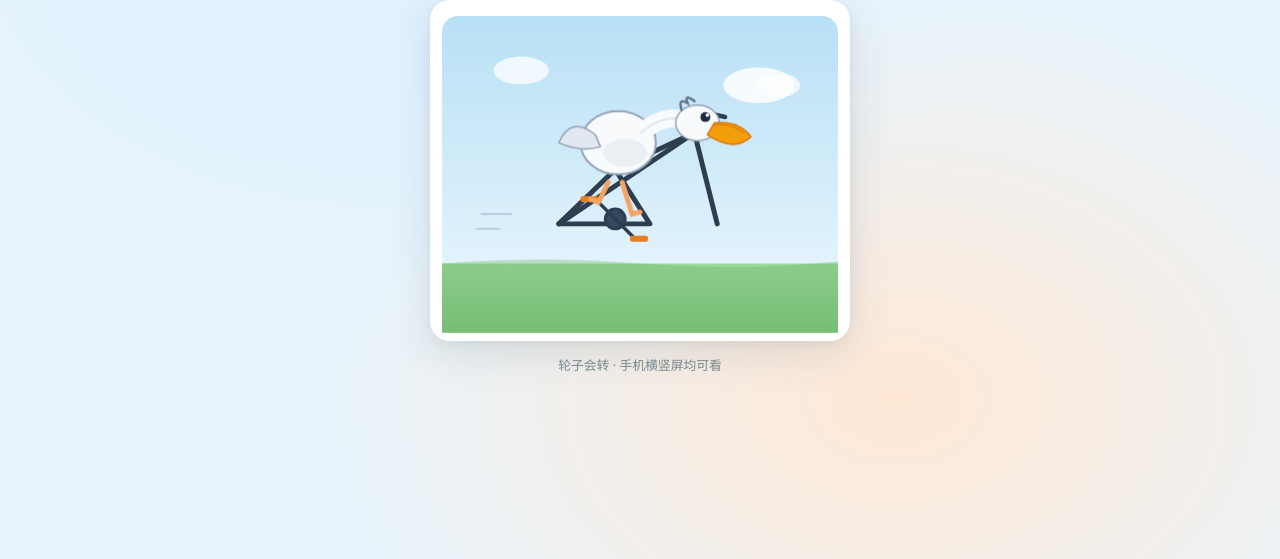
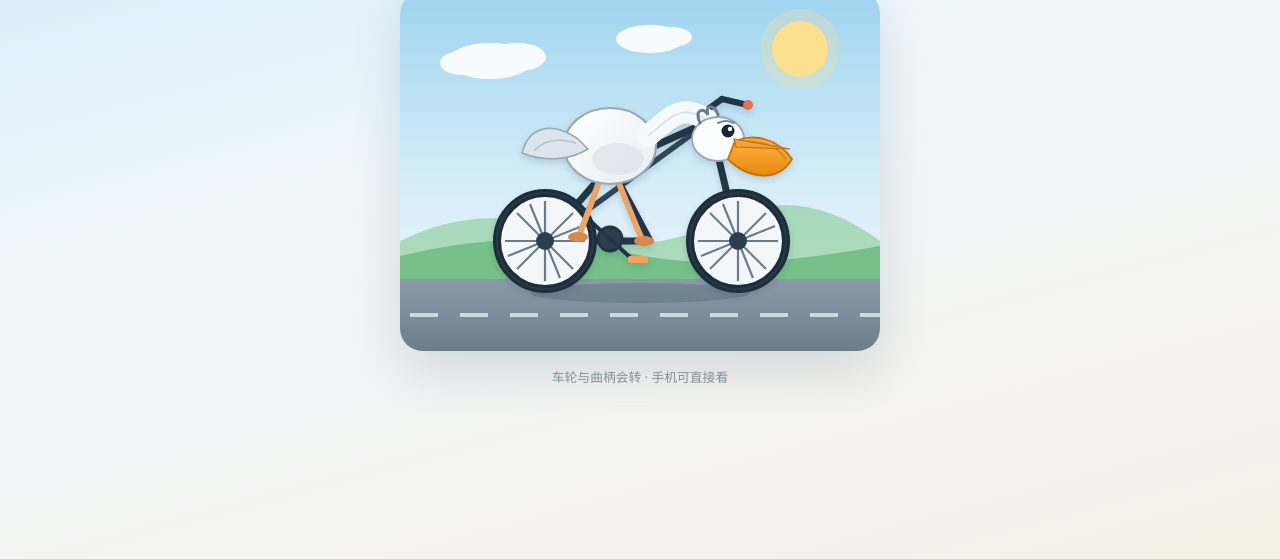
Before and after one commit to dianirayomally513-ai/market-web-kit, a website: page sites/pelican-bike/index.html in a window 1280 px wide. Shown: the part 241-800 px from the top of the page. Drawn offline with Linux system fonts and the light colour scheme.

Commit message:
Redraw pelican-bike SVG (v2)

```diff
--- a/sites/pelican-bike/index.html
+++ b/sites/pelican-bike/index.html
@@ -5,11 +5,6 @@
   <meta name="viewport" content="width=device-width, initial-scale=1, viewport-fit=cover" />
   <title>鹈鹕骑自行车</title>
   <style>
-    :root {
-      --bg: #e8f4fc;
-      --card: #ffffff;
-      --ink: #1a3a4a;
-    }
     * { box-sizing: border-box; margin: 0; padding: 0; }
     body {
       min-height: 100dvh;
@@ -17,166 +12,205 @@
       flex-direction: column;
       align-items: center;
       justify-content: center;
+      gap: 1rem;
       padding: 1.25rem;
       font-family: "PingFang SC", "Hiragino Sans GB", "Microsoft YaHei", system-ui, sans-serif;
-      background:
-        radial-gradient(ellipse at 30% 20%, #dff0ff 0%, transparent 50%),
-        radial-gradient(ellipse at 70% 80%, #ffe8d6 0%, transparent 45%),
-        var(--bg);
-      color: var(--ink);
+      background: linear-gradient(165deg, #cfe8f7 0%, #eef6fb 45%, #f7f0e6 100%);
+      color: #1e3a4c;
     }
     h1 {
-      font-size: clamp(1.25rem, 4.5vw, 1.75rem);
+      font-size: clamp(1.35rem, 5vw, 1.85rem);
       font-weight: 700;
-      letter-spacing: 0.06em;
-      margin-bottom: 1rem;
-      text-align: center;
+      letter-spacing: 0.08em;
     }
     .stage {
-      width: min(92vw, 420px);
-      background: var(--card);
-      border-radius: 1.25rem;
-      box-shadow:
-        0 12px 40px rgba(26, 58, 74, 0.12),
-        0 2px 8px rgba(26, 58, 74, 0.06);
-      padding: 1rem 0.75rem 0.5rem;
+      width: min(94vw, 480px);
+      background: #fff;
+      border-radius: 1.4rem;
+      box-shadow: 0 18px 50px rgba(30, 58, 76, 0.14);
       overflow: hidden;
     }
-    .stage svg {
-      display: block;
-      width: 100%;
-      height: auto;
-    }
-    .hint {
-      margin-top: 0.85rem;
-      font-size: 0.8rem;
-      opacity: 0.55;
-      text-align: center;
-    }
-    /* CSS fallback rotation if SMIL disabled */
-    .wheel-spin {
-      transform-origin: center;
-      animation: spin 1.4s linear infinite;
-    }
-    @keyframes spin {
-      to { transform: rotate(360deg); }
-    }
+    .stage svg { display: block; width: 100%; height: auto; }
+    .hint { font-size: 0.8rem; opacity: 0.5; }
   </style>
 </head>
 <body>
   <h1>鹈鹕骑自行车</h1>
-  <div class="stage" role="img" aria-label="卡通鹈鹕骑自行车插画">
-    <svg viewBox="0 0 400 320" xmlns="http://www.w3.org/2000/svg" aria-hidden="true">
+  <div class="stage" role="img" aria-label="鹈鹕骑自行车插画，车轮转动">
+    <svg viewBox="0 0 480 360" xmlns="http://www.w3.org/2000/svg">
       <defs>
         <linearGradient id="sky" x1="0" y1="0" x2="0" y2="1">
-          <stop offset="0%" stop-color="#b8e0f5"/>
-          <stop offset="100%" stop-color="#eef8ff"/>
+          <stop offset="0%" stop-color="#9fd4f0"/>
+          <stop offset="55%" stop-color="#d7eef9"/>
+          <stop offset="100%" stop-color="#f3f8fc"/>
         </linearGradient>
-        <linearGradient id="ground" x1="0" y1="0" x2="0" y2="1">
-          <stop offset="0%" stop-color="#9ed99a"/>
-          <stop offset="100%" stop-color="#7bc47a"/>
+        <linearGradient id="road" x1="0" y1="0" x2="0" y2="1">
+          <stop offset="0%" stop-color="#8a9aa8"/>
+          <stop offset="100%" stop-color="#6d7d8b"/>
         </linearGradient>
+        <linearGradient id="bodyGrad" x1="0" y1="0" x2="1" y2="1">
+          <stop offset="0%" stop-color="#ffffff"/>
+          <stop offset="100%" stop-color="#e8eef4"/>
+        </linearGradient>
+        <linearGradient id="pouch" x1="0" y1="0" x2="0" y2="1">
+          <stop offset="0%" stop-color="#ffb347"/>
+          <stop offset="100%" stop-color="#e8890c"/>
+        </linearGradient>
+        <filter id="soft" x="-20%" y="-20%" width="140%" height="140%">
+          <feDropShadow dx="0" dy="3" stdDeviation="3" flood-color="#1e3a4c" flood-opacity="0.18"/>
+        </filter>
       </defs>
 
-      <!-- backdrop -->
-      <rect width="400" height="320" rx="16" fill="url(#sky)"/>
-      <ellipse cx="320" cy="70" rx="36" ry="18" fill="#fff" opacity="0.85"/>
-      <ellipse cx="340" cy="70" rx="22" ry="12" fill="#fff" opacity="0.7"/>
-      <ellipse cx="80" cy="55" rx="28" ry="14" fill="#fff" opacity="0.75"/>
-      <rect y="250" width="400" height="70" fill="url(#ground)"/>
-      <path d="M0 250 Q100 242 200 250 T400 248 L400 320 L0 320 Z" fill="#6bb36a" opacity="0.35"/>
-
-      <!-- bike frame -->
-      <g stroke="#2c3e50" stroke-width="5" stroke-linecap="round" stroke-linejoin="round" fill="none">
-        <!-- rear triangle -->
-        <path d="M118 210 L175 155 L210 210 Z"/>
-        <!-- front tube -->
-        <path d="M175 155 L255 118"/>
-        <!-- downtube -->
-        <path d="M118 210 L255 118"/>
-        <!-- seat stay visual -->
-        <path d="M175 155 L118 210" stroke-width="4"/>
-        <!-- fork -->
-        <path d="M255 118 L278 210"/>
-        <!-- handlebar -->
-        <path d="M248 112 L268 98 M268 98 L286 102" stroke-width="4.5"/>
-        <!-- seat -->
-        <path d="M160 148 L190 142" stroke-width="6" stroke="#1a252f"/>
-        <!-- pedals crank -->
-        <circle cx="175" cy="205" r="10" fill="#34495e" stroke="#2c3e50" stroke-width="3"/>
-        <line x1="175" y1="205" x2="195" y2="225" stroke-width="3.5"/>
-        <line x1="175" y1="205" x2="155" y2="185" stroke-width="3.5"/>
-        <rect x="190" y="222" width="18" height="6" rx="2" fill="#e67e22" stroke="none"/>
-        <rect x="140" y="182" width="18" height="6" rx="2" fill="#e67e22" stroke="none"/>
+      <!-- background -->
+      <rect width="480" height="360" fill="url(#sky)"/>
+      <!-- sun -->
+      <circle cx="400" cy="58" r="28" fill="#ffe08a" opacity="0.95"/>
+      <circle cx="400" cy="58" r="40" fill="#ffe08a" opacity="0.25"/>
+      <!-- clouds -->
+      <g fill="#fff" opacity="0.9">
+        <ellipse cx="90" cy="70" rx="42" ry="18"/>
+        <ellipse cx="118" cy="66" rx="28" ry="14"/>
+        <ellipse cx="62" cy="72" rx="22" ry="12"/>
+        <ellipse cx="250" cy="48" rx="34" ry="14"/>
+        <ellipse cx="272" cy="46" rx="20" ry="10"/>
+      </g>
+      <!-- hills -->
+      <path d="M0 250 Q80 210 160 240 T320 230 T480 250 L480 300 L0 300 Z" fill="#7ec98a" opacity="0.55"/>
+      <path d="M0 265 Q120 235 220 260 T480 255 L480 300 L0 300 Z" fill="#62b574" opacity="0.7"/>
+      <!-- road -->
+      <rect y="288" width="480" height="72" fill="url(#road)"/>
+      <g stroke="#dfe6ec" stroke-width="4" stroke-dasharray="28 22" opacity="0.85">
+        <line x1="-40" y1="324" x2="520" y2="324">
+          <animate attributeName="stroke-dashoffset" from="0" to="-50" dur="0.7s" repeatCount="indefinite"/>
+        </line>
       </g>
 
-      <!-- rear wheel -->
-      <g transform="translate(118, 210)">
-        <g class="wheel-spin">
-          <animateTransform attributeName="transform" type="rotate"
-            from="0 0 0" to="360 0 0" dur="1.4s" repeatCount="indefinite"/>
-          <circle r="42" fill="#f5f7fa" stroke="#2c3e50" stroke-width="6"/>
-          <circle r="8" fill="#34495e"/>
-          <line x1="0" y1="-36" x2="0" y2="36" stroke="#7f8c8d" stroke-width="2.5"/>
-          <line x1="-36" y1="0" x2="36" y2="0" stroke="#7f8c8d" stroke-width="2.5"/>
-          <line x1="-25" y1="-25" x2="25" y2="25" stroke="#95a5a6" stroke-width="2"/>
-          <line x1="25" y1="-25" x2="-25" y2="25" stroke="#95a5a6" stroke-width="2"/>
+      <!-- rider group with slight bounce -->
+      <g filter="url(#soft)">
+        <animateTransform attributeName="transform" type="translate"
+          values="0 0; 0 -2; 0 0" dur="0.55s" repeatCount="indefinite"/>
+
+        <!-- bike -->
+        <g stroke="#243447" stroke-linecap="round" stroke-linejoin="round" fill="none">
+          <!-- frame -->
+          <path d="M145 250 L210 175 L250 250 Z" stroke-width="7"/>
+          <path d="M210 175 L310 130" stroke-width="7"/>
+          <path d="M145 250 L310 130" stroke-width="5.5" opacity="0.9"/>
+          <path d="M310 130 L338 250" stroke-width="7"/>
+          <!-- seat -->
+          <path d="M192 168 L228 160" stroke-width="9" stroke="#1a2530"/>
+          <!-- handlebar -->
+          <path d="M300 124 L322 108" stroke-width="6"/>
+          <path d="M322 108 L348 114" stroke-width="6"/>
+          <circle cx="348" cy="114" r="5" fill="#e76f51" stroke="none"/>
+          <!-- crank -->
+          <circle cx="210" cy="248" r="12" fill="#2f3e4e" stroke="#243447" stroke-width="3"/>
+          <g>
+            <animateTransform attributeName="transform" type="rotate"
+              from="0 210 248" to="360 210 248" dur="1.1s" repeatCount="indefinite"/>
+            <line x1="210" y1="248" x2="232" y2="268" stroke-width="4"/>
+            <line x1="210" y1="248" x2="188" y2="228" stroke-width="4"/>
+            <rect x="228" y="265" width="20" height="7" rx="2" fill="#f4a261" stroke="none"/>
+            <rect x="172" y="224" width="20" height="7" rx="2" fill="#f4a261" stroke="none"/>
+          </g>
+        </g>
+
+        <!-- rear wheel -->
+        <g transform="translate(145 250)">
+          <circle r="48" fill="#f4f7fa" stroke="#1f2d3a" stroke-width="8"/>
+          <circle r="48" fill="none" stroke="#3d4f5f" stroke-width="2" opacity="0.35"/>
+          <g>
+            <animateTransform attributeName="transform" type="rotate"
+              from="0 0 0" to="360 0 0" dur="1.1s" repeatCount="indefinite"/>
+            <g stroke="#6b7c8a" stroke-width="2.2">
+              <line x1="0" y1="-40" x2="0" y2="40"/>
+              <line x1="-40" y1="0" x2="40" y2="0"/>
+              <line x1="-28" y1="-28" x2="28" y2="28"/>
+              <line x1="28" y1="-28" x2="-28" y2="28"/>
+              <line x1="-15" y1="-37" x2="15" y2="37"/>
+              <line x1="37" y1="-15" x2="-37" y2="15"/>
+            </g>
+          </g>
+          <circle r="9" fill="#2f3e4e"/>
+        </g>
+
+        <!-- front wheel -->
+        <g transform="translate(338 250)">
+          <circle r="48" fill="#f4f7fa" stroke="#1f2d3a" stroke-width="8"/>
+          <circle r="48" fill="none" stroke="#3d4f5f" stroke-width="2" opacity="0.35"/>
+          <g>
+            <animateTransform attributeName="transform" type="rotate"
+              from="0 0 0" to="360 0 0" dur="1.1s" repeatCount="indefinite"/>
+            <g stroke="#6b7c8a" stroke-width="2.2">
+              <line x1="0" y1="-40" x2="0" y2="40"/>
+              <line x1="-40" y1="0" x2="40" y2="0"/>
+              <line x1="-28" y1="-28" x2="28" y2="28"/>
+              <line x1="28" y1="-28" x2="-28" y2="28"/>
+              <line x1="-15" y1="-37" x2="15" y2="37"/>
+              <line x1="37" y1="-15" x2="-37" y2="15"/>
+            </g>
+          </g>
+          <circle r="9" fill="#2f3e4e"/>
+        </g>
+
+        <!-- pelican -->
+        <g>
+          <!-- legs -->
+          <path d="M200 188 C192 210 186 228 180 242" fill="none" stroke="#e9a56a" stroke-width="6" stroke-linecap="round"/>
+          <path d="M218 190 C228 215 236 235 242 248" fill="none" stroke="#e9a56a" stroke-width="6" stroke-linecap="round"/>
+          <!-- feet on pedals -->
+          <ellipse cx="178" cy="246" rx="10" ry="5" fill="#d4894f"/>
+          <ellipse cx="244" cy="250" rx="10" ry="5" fill="#d4894f"/>
+
+          <!-- body -->
+          <ellipse cx="210" cy="155" rx="46" ry="38" fill="url(#bodyGrad)" stroke="#9aa8b5" stroke-width="2"/>
+          <!-- wing folded -->
+          <path d="M178 148
+                   C150 128 128 138 122 162
+                   C148 172 172 168 188 158 Z"
+                fill="#dce5ee" stroke="#9aa8b5" stroke-width="1.6"/>
+          <path d="M176 152 C158 146 142 150 134 160" fill="none" stroke="#b7c3ce" stroke-width="1.5"/>
+
+          <!-- S neck (pelican signature) -->
+          <path d="M248 145
+                   C268 128 278 118 292 122
+                   C308 126 318 138 312 152"
+                fill="none" stroke="#f7fafc" stroke-width="22" stroke-linecap="round"/>
+          <path d="M248 145
+                   C268 128 278 118 292 122
+                   C308 126 318 138 312 152"
+                fill="none" stroke="#c5d0da" stroke-width="2" opacity="0.55"/>
+
+          <!-- head -->
+          <ellipse cx="318" cy="148" rx="26" ry="22" fill="#fbfcfe" stroke="#9aa8b5" stroke-width="1.8"/>
+          <!-- eye -->
+          <circle cx="328" cy="140" r="6.5" fill="#1a2530"/>
+          <circle cx="330" cy="138" r="2.2" fill="#fff"/>
+          <!-- brow -->
+          <path d="M318 132 Q326 128 334 132" fill="none" stroke="#7b8b99" stroke-width="2" stroke-linecap="round"/>
+
+          <!-- large throat pouch + upper beak -->
+          <path d="M335 150
+                   C355 142 378 148 392 168
+                   C378 192 348 188 328 168 Z"
+                fill="url(#pouch)" stroke="#c96f08" stroke-width="1.8"/>
+          <path d="M336 152 C358 146 376 154 386 168" fill="none" stroke="#a85a06" stroke-width="1.4" opacity="0.45"/>
+          <!-- upper mandible -->
+          <path d="M334 148 L390 158 L336 156 Z" fill="#f0a33a" stroke="#c96f08" stroke-width="1.2"/>
+
+          <!-- crest -->
+          <path d="M300 132 C294 118 304 116 308 124 C304 112 316 114 318 124"
+                fill="none" stroke="#6d7d8b" stroke-width="3" stroke-linecap="round"/>
+
+          <!-- belly shade -->
+          <ellipse cx="218" cy="168" rx="26" ry="16" fill="#cfd8e2" opacity="0.45"/>
         </g>
       </g>
 
-      <!-- front wheel -->
-      <g transform="translate(278, 210)">
-        <g class="wheel-spin">
-          <animateTransform attributeName="transform" type="rotate"
-            from="0 0 0" to="360 0 0" dur="1.4s" repeatCount="indefinite"/>
-          <circle r="42" fill="#f5f7fa" stroke="#2c3e50" stroke-width="6"/>
-          <circle r="8" fill="#34495e"/>
-          <line x1="0" y1="-36" x2="0" y2="36" stroke="#7f8c8d" stroke-width="2.5"/>
-          <line x1="-36" y1="0" x2="36" y2="0" stroke="#7f8c8d" stroke-width="2.5"/>
-          <line x1="-25" y1="-25" x2="25" y2="25" stroke="#95a5a6" stroke-width="2"/>
-          <line x1="25" y1="-25" x2="-25" y2="25" stroke="#95a5a6" stroke-width="2"/>
-        </g>
-      </g>
-
-      <!-- pelican body on seat -->
-      <g>
-        <!-- legs to pedals -->
-        <path d="M168 168 L158 188 L150 185" fill="none" stroke="#f4a460" stroke-width="5" stroke-linecap="round"/>
-        <path d="M182 168 L192 200 L200 198" fill="none" stroke="#f4a460" stroke-width="5" stroke-linecap="round"/>
-        <!-- body -->
-        <ellipse cx="178" cy="128" rx="38" ry="32" fill="#f8fafc" stroke="#94a3b8" stroke-width="2"/>
-        <!-- wing -->
-        <path d="M155 120 Q130 100 118 128 Q140 138 160 132 Z" fill="#e2e8f0" stroke="#94a3b8" stroke-width="1.5"/>
-        <!-- neck -->
-        <path d="M200 118 Q230 95 248 108" fill="none" stroke="#f8fafc" stroke-width="18" stroke-linecap="round"/>
-        <path d="M200 118 Q230 95 248 108" fill="none" stroke="#cbd5e1" stroke-width="2" opacity="0.5"/>
-        <!-- head -->
-        <ellipse cx="258" cy="108" rx="22" ry="18" fill="#f8fafc" stroke="#94a3b8" stroke-width="1.5"/>
-        <!-- eye -->
-        <circle cx="266" cy="102" r="5" fill="#1e293b"/>
-        <circle cx="268" cy="100" r="1.8" fill="#fff"/>
-        <!-- beak / pouch (pelican signature) -->
-        <path d="M275 108 Q300 105 312 122 Q295 138 268 120 Z" fill="#f59e0b" stroke="#d97706" stroke-width="1.5"/>
-        <path d="M275 110 Q292 108 305 118" fill="none" stroke="#b45309" stroke-width="1.2" opacity="0.5"/>
-        <!-- crest tuft -->
-        <path d="M242 95 Q238 82 248 88 Q244 78 255 86" fill="none" stroke="#64748b" stroke-width="2.5" stroke-linecap="round"/>
-        <!-- belly shade -->
-        <ellipse cx="185" cy="138" rx="22" ry="14" fill="#e2e8f0" opacity="0.6"/>
-      </g>
-
-      <!-- motion lines -->
-      <g stroke="#94a3b8" stroke-width="2" stroke-linecap="round" opacity="0.45">
-        <line x1="40" y1="200" x2="70" y2="200">
-          <animate attributeName="x1" values="40;20;40" dur="0.8s" repeatCount="indefinite"/>
-          <animate attributeName="x2" values="70;50;70" dur="0.8s" repeatCount="indefinite"/>
-        </line>
-        <line x1="35" y1="215" x2="58" y2="215">
-          <animate attributeName="x1" values="35;15;35" dur="0.9s" repeatCount="indefinite"/>
-          <animate attributeName="x2" values="58;38;58" dur="0.9s" repeatCount="indefinite"/>
-        </line>
-      </g>
+      <!-- ground shadow -->
+      <ellipse cx="240" cy="302" rx="110" ry="10" fill="#1e3a4c" opacity="0.18"/>
     </svg>
   </div>
-  <p class="hint">轮子会转 · 手机横竖屏均可看</p>
+  <p class="hint">车轮与曲柄会转 · 手机可直接看</p>
 </body>
 </html>
```
